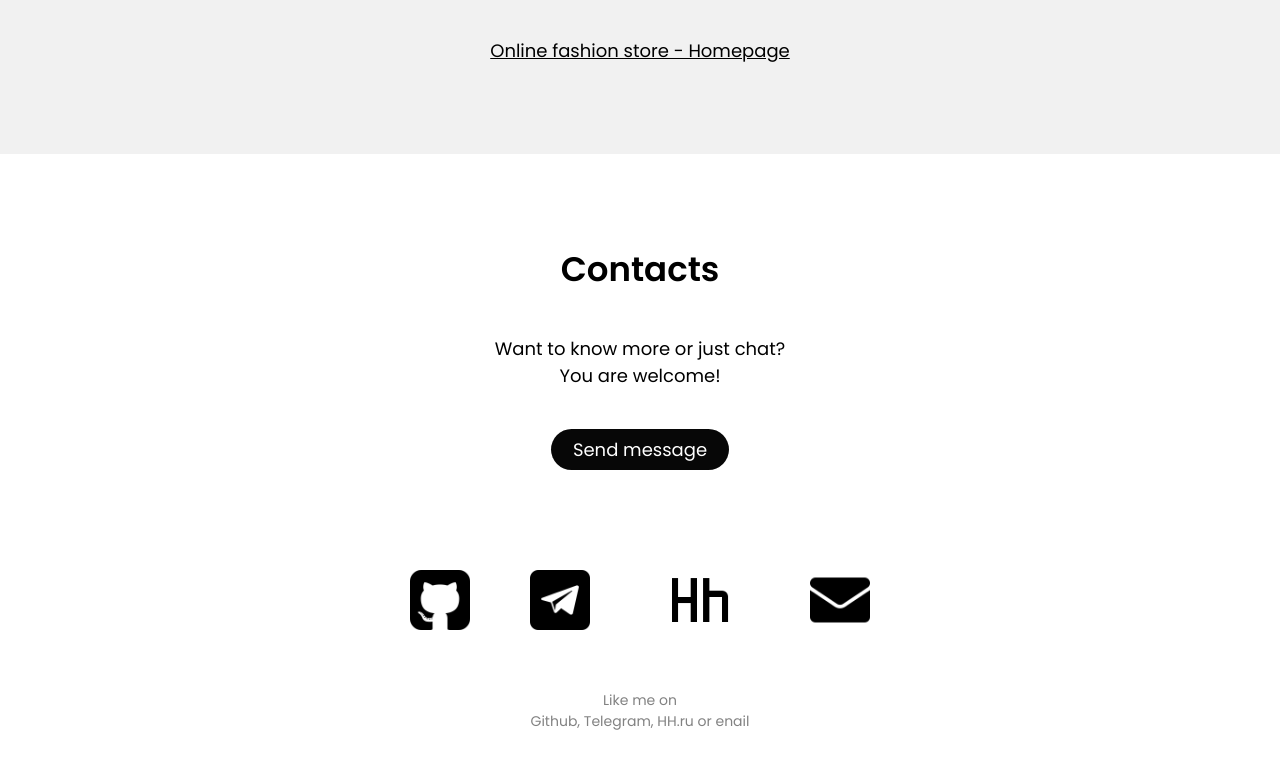
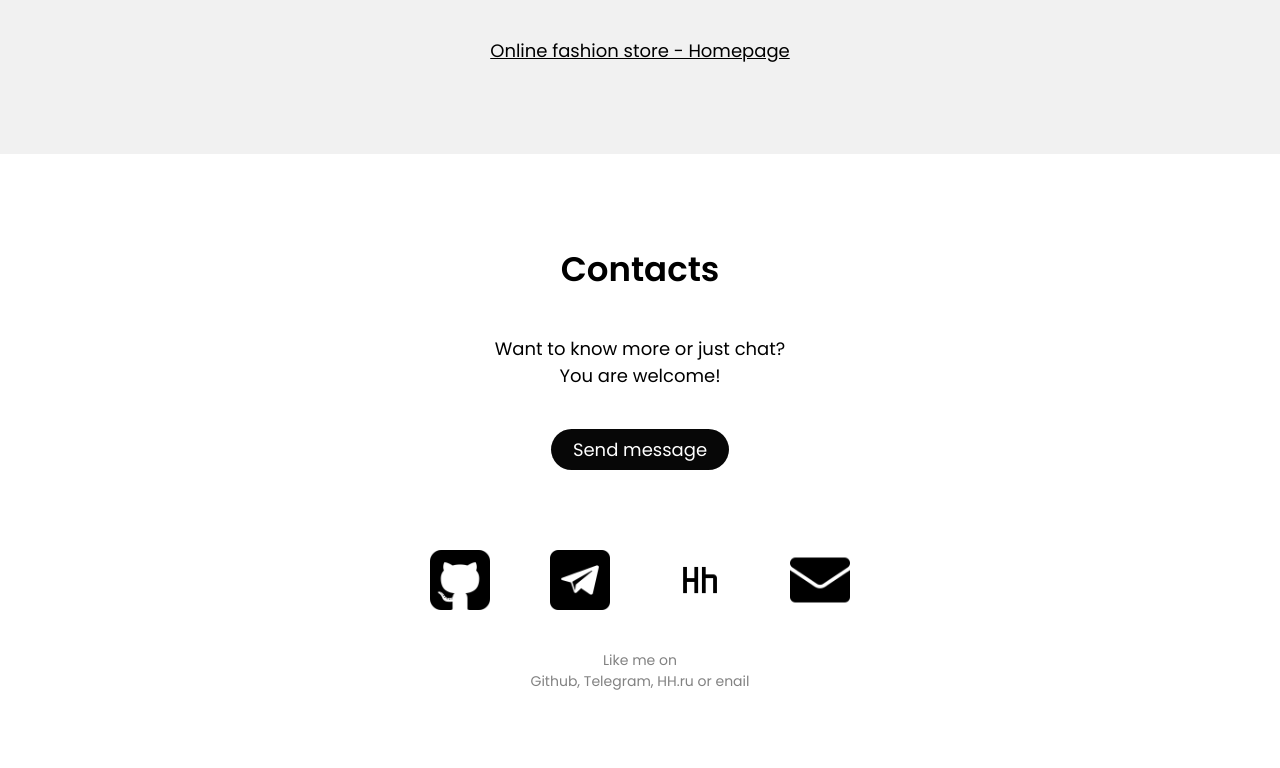
Before and after one commit to IVproger/FWD-portfolio, a plain HTML site: page index.html in a window 1280 px wide. Shown: the part 3751-4519 px from the top of the page. Drawn offline with nearby package versions, Linux system fonts and the light colour scheme.

Commit message:
fixing some issues based on feedback of 1 assignment

```diff
--- a/css/main.css
+++ b/css/main.css
@@ -290,3 +290,7 @@ body {
 .contacts-footer {
   color: #828282;
 }
+
+.img-contacts {
+  max-width: 60px;
+}
--- a/index.html
+++ b/index.html
@@ -187,23 +187,22 @@
         </div>
 
         <div class="contacts-socials" data-aos="zoom-in">
-          <a href="https://github.com/IVproger">
-            <img src="./img/icons/github-sign.png" alt="github" width="60px" />
+          <a href="https://github.com/IVproger" id="gh-link">
+            <img src="./img/icons/github-sign.png" alt="github" class="img-contacts"/>
           </a>
-          <a href="https://t.me/Ione_Golov">
-            <img src="./img/icons/telegram.png" alt="telegram" width="60px" />
+          <a href="https://t.me/Ione_Golov" id ="tg-link">
+            <img src="./img/icons/telegram.png" alt="telegram"  class="img-contacts"/>
           </a>
-          <a
-            href="https://innopolis.hh.ru/applicant/settings?from=header_new&hhtmFromLabel=header_new&hhtmFrom=main"
-          >
+          <a id ="hh_ru-link"
+            href="https://innopolis.hh.ru/applicant/settings?from=header_new&hhtmFromLabel=header_new&hhtmFrom=main">
             <img
               src="./img/icons/hh_letter_icon_216445.png"
               alt="min-hh-red"
-              width="100px"
+              class="img-contacts"
             />
           </a>
-          <a href="https://mail.google.com/mail/u/1/#inbox">
-            <img src="./img/icons/email.png" alt="email" width="60px" />
+          <a href="https://mail.google.com/mail/u/1/#inbox" id ="email" class="img-contacts">
+            <img src="./img/icons/email.png" alt="email" />
           </a>
         </div>
 
```
